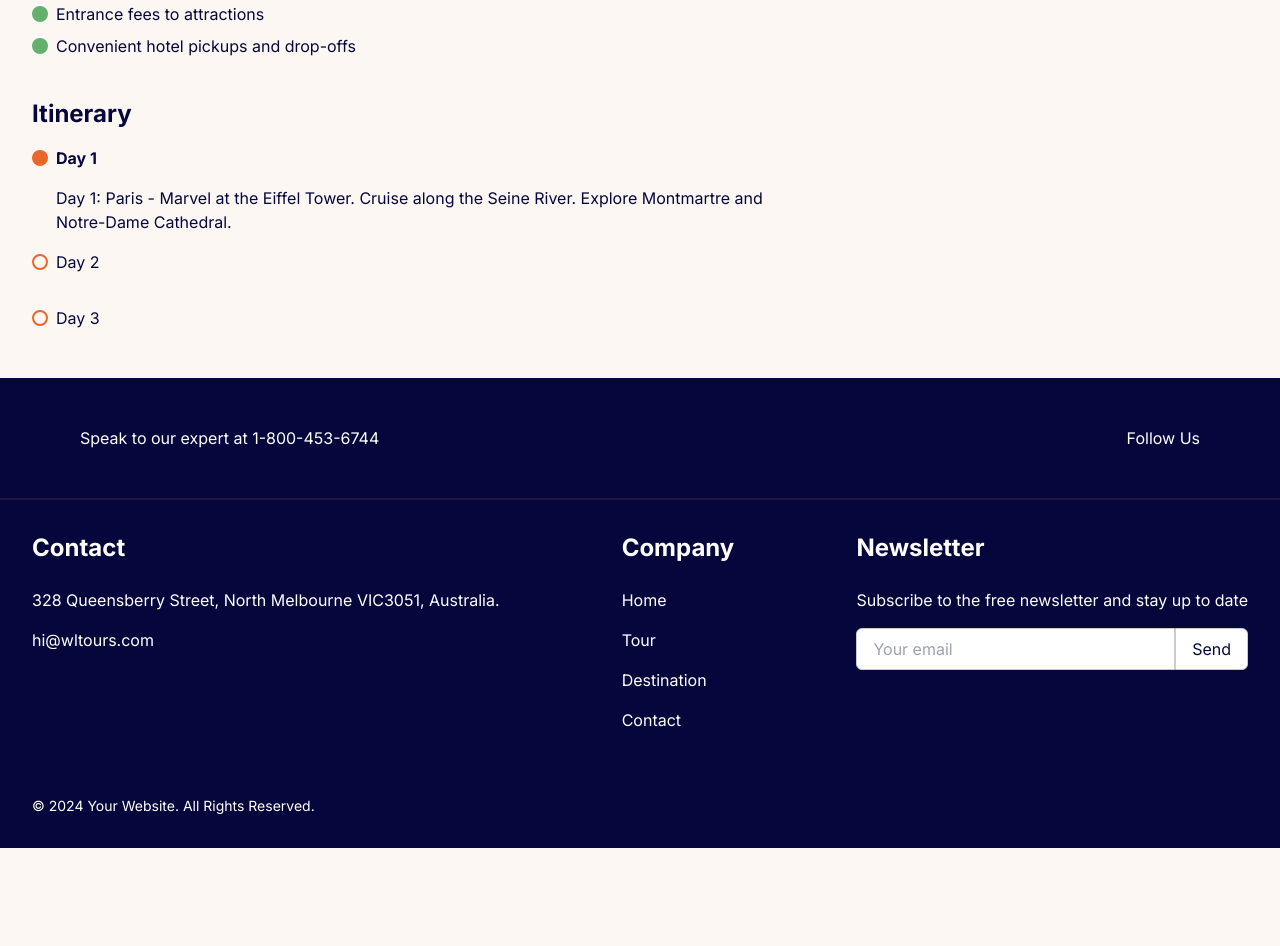
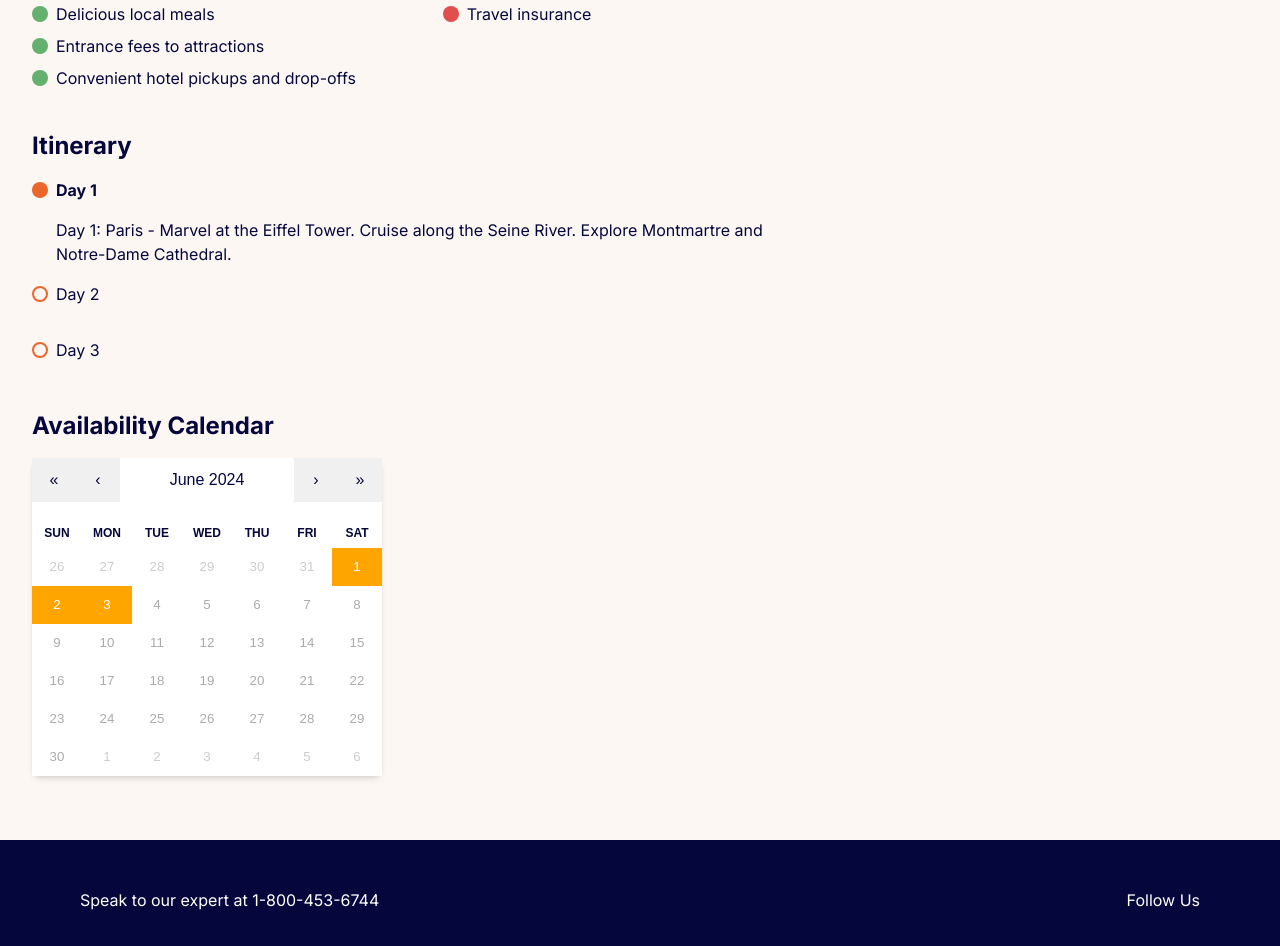
Before and after one commit to woplab/React-Tours, a Next.js app: page /tours/1 in a window 1280 px wide. Shown: the part 1840-2786 px from the top of the page. Before the commit the page ends 2688 px from the top, so only its background shows below. Built offline with nearby package versions, Linux system fonts and the light colour scheme; no server answers.

Commit message:
tours page in progress

```diff
--- a/app/globals.css
+++ b/app/globals.css
@@ -67,7 +67,7 @@ a:hover {
 }
 
 .swiper-pagination{
-  bottom: 0!important;
+  bottom: -5px!important;
 }
 .swiper-pagination-bullet{
   height: 10px!important;
@@ -107,3 +107,24 @@ a:hover {
 .ticket-button{
   cursor: pointer;
 }
+
+body.swal2-shown:not(.swal2-no-backdrop):not(.swal2-toast-shown) {
+  padding-right: 0px !important;
+}
+
+.availability {
+  background-color: orange !important;
+  color: white !important;
+}
+
+.react-calendar{
+  border: none!important;
+}
+
+abbr:where([title]){
+  text-decoration: none!important;
+}
+
+.react-calendar__tile:disabled{
+  background-color: #fff!important;
+}
--- a/app/tours/[id]/page.tsx
+++ b/app/tours/[id]/page.tsx
@@ -13,6 +13,7 @@ import TourOverview from '../../ui/tours/TourOverview';
 import TourHighlights from '../../ui/tours/TourHighlights';
 import WhatsIncluded from '../../ui/tours/WhatsIncluded';
 import Itinerary from '../../ui/tours/Itinerary';
+import AvailabilityCalendar from "../../ui/tours/AvailabilityCalendar";
 
 interface TourProps {
     id: number;
@@ -94,6 +95,9 @@ const TourPage: React.FC = () => {
 
                     {/* Use Itinerary component */}
                     <Itinerary itinerary={tour.itinerary} />
+
+                    {/* Use AvailabilityCalendar component */}
+                    <AvailabilityCalendar startDate={new Date(tour.start_date)} endDate={new Date(tour.end_date)} />
                 </div>
 
                 <div className="w-1/3 py-8">
--- a/app/tours/page.tsx
+++ b/app/tours/page.tsx
@@ -0,0 +1,9 @@
+import React from 'react';
+
+function Page() {
+    return (
+        <div></div>
+    );
+}
+
+export default Page;
--- a/app/ui/home/Banner.tsx
+++ b/app/ui/home/Banner.tsx
@@ -6,7 +6,7 @@ const Banner: React.FC = () => {
             <div className="container mx-auto py-8 px-8">
                 <div className="flex justify-between items-center flex-col lg:px-14 md:px-8 px-4 lg:py-28 md:py-4 py-2">
                     <h2 className="text-4xl text-center font-bold text-white lg:pb-8 pb-2">Keep things flexible</h2>
-                    <p className="text-lg text-center">Use Reserve Now & Pay Later to secure the activities you<br/>
+                    <p className="text-lg text-center text-white">Use Reserve Now & Pay Later to secure the activities you<br/>
                         dont want to miss without being locked in.</p>
                 </div>
             </div>
--- /dev/null
+++ b/app/ui/tours/AvailabilityCalendar.tsx
@@ -0,0 +1,52 @@
+import React from 'react';
+import Calendar from 'react-calendar';
+import 'react-calendar/dist/Calendar.css';
+
+interface AvailabilityCalendarProps {
+    startDate: Date;
+    endDate: Date;
+}
+
+const AvailabilityCalendar: React.FC<AvailabilityCalendarProps> = ({
+                                                                       startDate,
+                                                                       endDate,
+                                                                   }) => {
+    // Функція для створення масиву дат між початковою та кінцевою датами
+    const dateRange = (start: Date, end: Date) => {
+        const dates = [];
+        let currentDate = new Date(start);
+
+        while (currentDate <= end) {
+            dates.push(new Date(currentDate));
+            currentDate.setDate(currentDate.getDate() + 1);
+        }
+
+        return dates;
+    };
+
+    // Діапазон дат для позначення на календарі
+    const markedDates = dateRange(startDate, endDate);
+
+    // Функція для визначення класу для позначення виділених дат
+    const tileClassName = ({ date }: { date: Date }) =>
+        markedDates.find((markedDate) => markedDate.toDateString() === date.toDateString())
+            ? 'availability'
+            : '';
+
+    return (
+        <div className="availability-calendar my-8">
+            <h2 className="text-2xl font-bold mb-4">Availability Calendar</h2>
+            <Calendar
+                className="rounded-lg shadow-md border-0"
+                tileClassName={tileClassName}
+                locale="en-US" // Встановлюємо англійську мову
+                minDate={startDate} // Мінімальна дата
+                maxDate={endDate}   // Максимальна дата
+                defaultActiveStartDate={startDate} // Дата початку відображення календаря
+                value={startDate}   // Вибрана дата
+            />
+        </div>
+    );
+};
+
+export default AvailabilityCalendar;
--- a/app/ui/tours/Booking.tsx
+++ b/app/ui/tours/Booking.tsx
@@ -22,15 +22,15 @@ interface BookingProps {
 }
 
 const BookingComponent: React.FC<BookingProps> = ({ tour }) => {
-    if (!tour) {
-        return <div>Loading...</div>;
-    }
-
     const [adultTickets, setAdultTickets] = useState(1);
     const [childTickets, setChildTickets] = useState(0);
     const [seniorTickets, setSeniorTickets] = useState(0);
     const [addServicePerBooking, setAddServicePerBooking] = useState(false);
     const [addServicePerPerson, setAddServicePerPerson] = useState(false);
+
+    if (!tour) {
+        return <div>Loading...</div>;
+    }
 
     const basePrice =
         tour.price_per_day * (adultTickets + childTickets + seniorTickets) +
@@ -85,7 +85,8 @@ const BookingComponent: React.FC<BookingProps> = ({ tour }) => {
             title: 'Booking Information',
             html: message,
             icon: 'info',
-            confirmButtonText: 'OK'
+            confirmButtonText: 'OK',
+
         });
     };
 
--- a/app/ui/tours/Itinerary.tsx
+++ b/app/ui/tours/Itinerary.tsx
@@ -1,12 +1,11 @@
 import React, { useState, useEffect } from 'react';
-import { useSpring, animated } from 'react-spring';
 
 interface ItineraryProps {
     itinerary: string[];
 }
 
 const Itinerary: React.FC<ItineraryProps> = ({ itinerary }) => {
-    const [selectedDay, setSelectedDay] = useState<number | null>(0); // Змінено початковий стан на 0
+    const [selectedDay, setSelectedDay] = useState<number | null>(0);
 
     useEffect(() => {
         setSelectedDay(0);
@@ -20,27 +19,8 @@ const Itinerary: React.FC<ItineraryProps> = ({ itinerary }) => {
         }
     };
 
-    // Анімація для зникаючого/появляючого контенту
-    const fadeAnimations: { [key: number]: any } = {};
-    itinerary.forEach((_, index) => {
-        fadeAnimations[index] = useSpring({
-            opacity: selectedDay === index ? 1 : 0,
-            marginTop: selectedDay === index ? 0 : -20,
-            config: { duration: 300 },
-        });
-    });
-
-    // Анімація для відкриття/закриття дня
-    const slideAnimations: { [key: number]: any } = {};
-    itinerary.forEach((_, index) => {
-        slideAnimations[index] = useSpring({
-            height: selectedDay === index ? 'auto' : 0,
-            config: { duration: 300 },
-        });
-    });
-
     return (
-        <div className="mt-8">
+        <div className="my-8">
             <h2 className="text-2xl font-bold">Itinerary</h2>
             <div className="">
                 {itinerary.map((day, index) => (
@@ -53,16 +33,14 @@ const Itinerary: React.FC<ItineraryProps> = ({ itinerary }) => {
                         >
                             <span
                                 className={`inline-block w-4 h-4 mr-2 rounded-full ${selectedDay === index ? 'bg-orange' : 'border-orange border-2'}`}
-                            ></span> {/* Orange dot */}
+                            ></span>
                             Day {index + 1}
                         </button>
-                        <animated.div style={slideAnimations[index]} className="overflow-hidden">
-                            {selectedDay === index && (
-                                <animated.div style={fadeAnimations[index]} className="bg-gray-100 px-6 rounded-md">
-                                    <p>{day}</p>
-                                </animated.div>
-                            )}
-                        </animated.div>
+                        {selectedDay === index && (
+                            <div className="bg-gray-100 px-6 rounded-md">
+                                <p>{day}</p>
+                            </div>
+                        )}
                     </div>
                 ))}
             </div>
--- a/app/ui/tours/TourHighlights.tsx
+++ b/app/ui/tours/TourHighlights.tsx
@@ -9,7 +9,7 @@ const TourHighlights: React.FC<TourHighlightsProps> = ({ listing }) => {
     return (
         <div>
             <h2 className="text-2xl font-bold mb-4">Tour Highlights</h2>
-            <ul className="mb-4 list-disc list-inside pl-6">
+            <ul className="mb-8 list-disc list-inside pl-6">
                 {listing.map((item, index) => (
                     <li key={index}>{item}</li>
                 ))}
--- a/app/ui/tours/TourOverview.tsx
+++ b/app/ui/tours/TourOverview.tsx
@@ -11,7 +11,7 @@ const TourOverview: React.FC<TourOverviewProps> = ({ description, destinations,
     return (
         <div>
             <h2 className="text-2xl font-bold mb-4">Tour Overview</h2>
-            <p className="mb-4">{description}</p>
+            <p className="mb-8">{description}</p>
         </div>
     );
 };
--- a/app/ui/tours/WhatsIncluded.tsx
+++ b/app/ui/tours/WhatsIncluded.tsx
@@ -7,8 +7,6 @@ interface WhatsIncludedProps {
 }
 
 const WhatsIncluded: React.FC<WhatsIncludedProps> = ({ included, notIncluded }) => {
-    console.log(included);
-    console.log(notIncluded);
     return (
         <div className="grid grid-cols-2 gap-8">
             <div>
--- a/package.json
+++ b/package.json
@@ -13,8 +13,10 @@
     "date-fns": "^3.6.0",
     "next": "14.1.0",
     "react": "^18",
+    "react-calendar": "^4.8.0",
     "react-content-loader": "^7.0.0",
     "react-countup": "^6.5.2",
+    "react-datepicker": "^6.5.0",
     "react-dom": "^18",
     "react-icons": "^5.0.1",
     "react-image-gallery": "^1.3.0",
```
Also changed, not shown: app/ui/home/TourSlider.tsx (+9 -1 lines), 1 other file (tests, documents, lock files or other folders).
